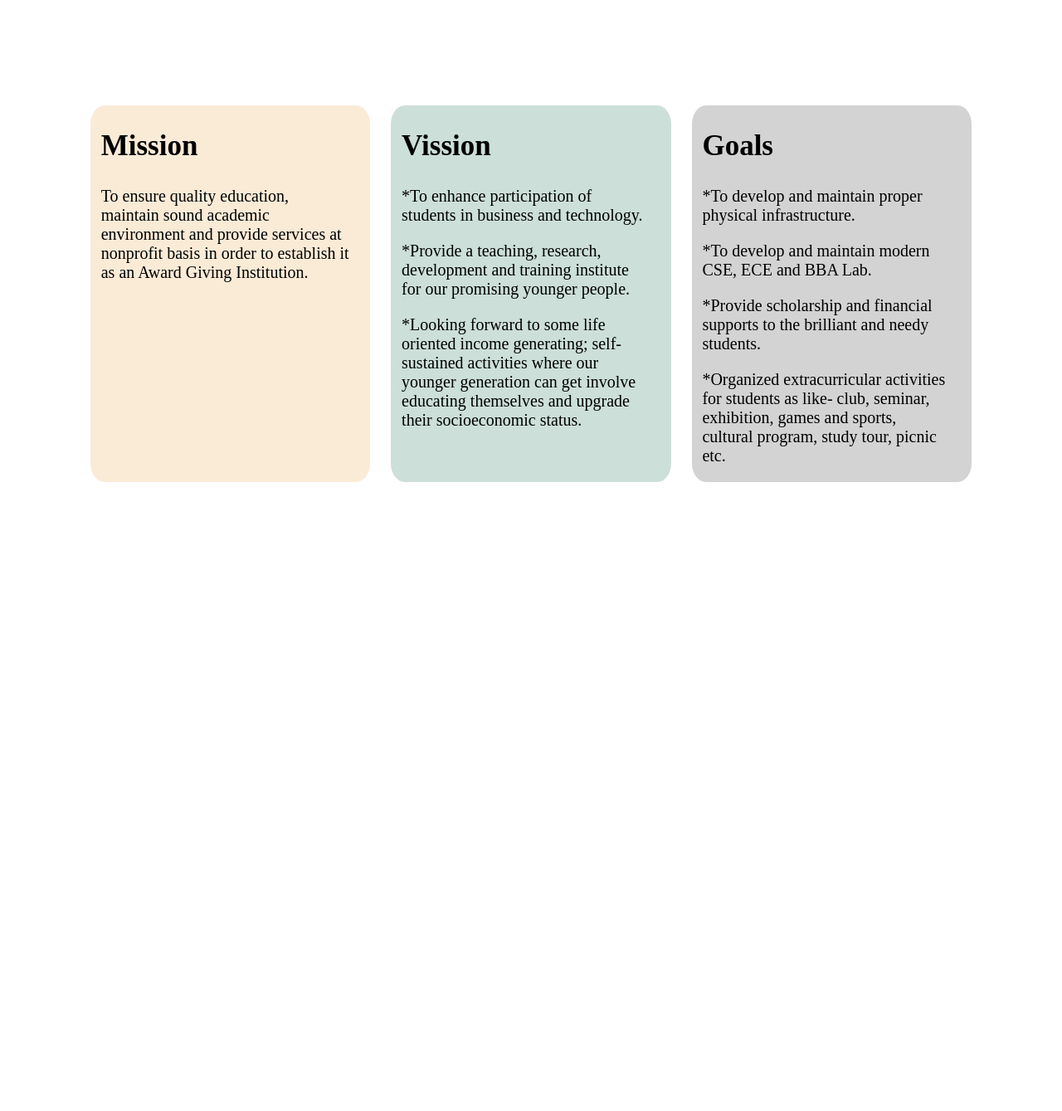
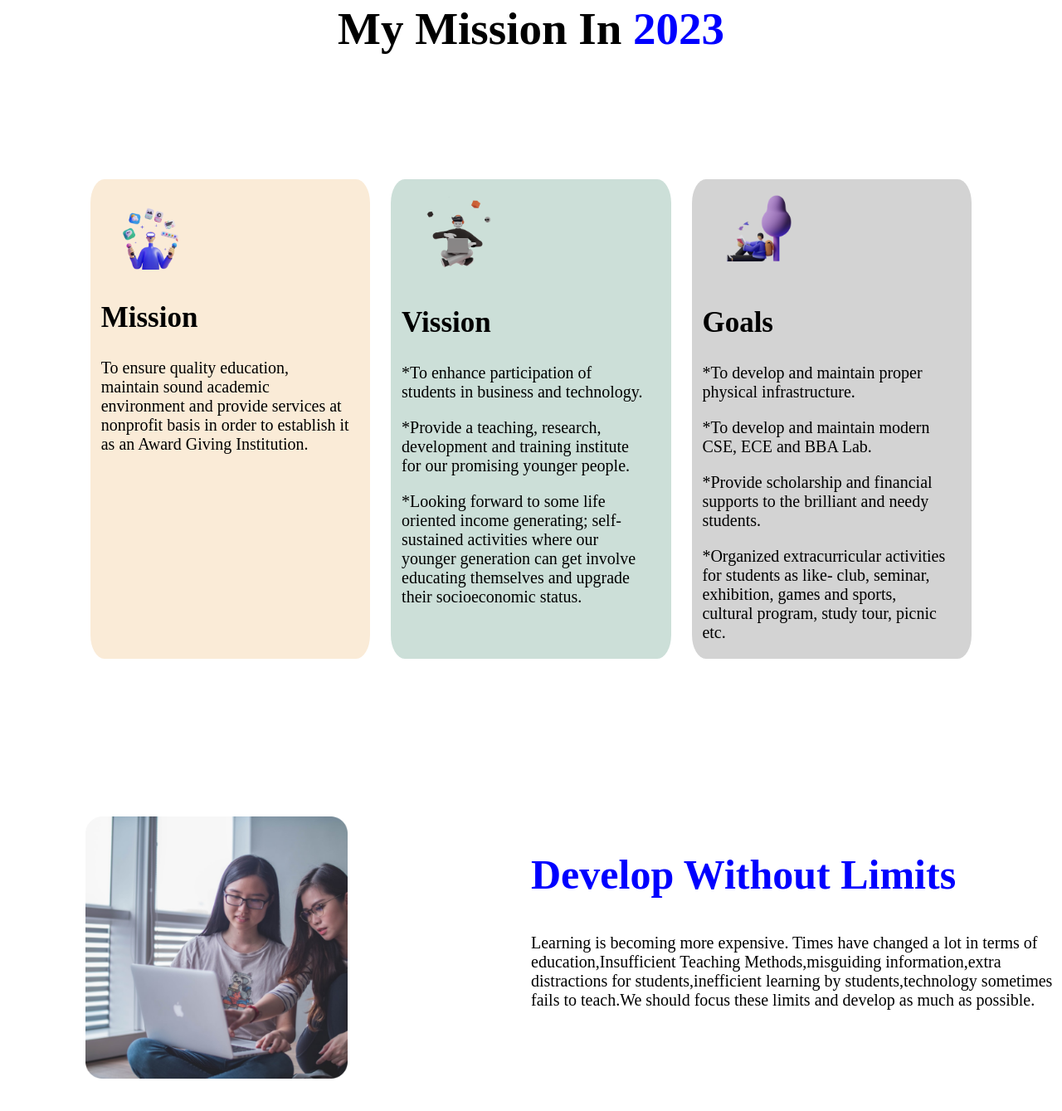
Before and after one commit to Raisa7/Mission-2023, a plain HTML site: page index.html in a window 1280 px wide. Shown: the part 835-2174 px from the top of the page at 83% size. Before the commit the page ends 1475 px from the top, so only its background shows below. Drawn offline with Linux system fonts and the light colour scheme.

Commit message:
new class added

```diff
--- a/index.html
+++ b/index.html
@@ -31,16 +31,19 @@
 <section class="mission">
     <div class="moto">
         <div class="strength">
+            <img src="illustrator-1.png" alt="">
             <h2>Mission</h2>
             <p>To ensure quality education, maintain sound academic environment and provide services at nonprofit basis in order to establish it as an Award Giving Institution.</p>
         </div>
         <div class="education">
+            <img src="illustrator-2.png" alt="">
             <h2>Vission</h2>
             <p>*To enhance participation of students in business and technology.</p>
             <p>*Provide a teaching, research, development and training institute for our promising younger people.</p>
             <p>*Looking forward to some life oriented income generating; self-sustained activities where our younger generation can get involve educating themselves and upgrade their socioeconomic status.</p>
         </div>
         <div class="maintain">
+            <img src="illustrator-3.png" alt="">
             <h2>Goals</h2>
             <p>*To develop and maintain proper physical infrastructure.</p>
             <p>*To develop and maintain modern CSE, ECE and BBA Lab.</p>
@@ -50,5 +53,14 @@
     </div>
 
 </section>
+<section class="limit">
+    <div class="code">
+        <img src="coding.png" alt="">
+    </div>
+    <div class="code">
+        <h1 class="tech">Develop Without Limits</h1>
+        <p>Learning is becoming more expensive. Times have changed a lot in terms of education,Insufficient Teaching Methods,misguiding information,extra distractions for students,inefficient learning by students,technology sometimes fails to teach.We should focus these limits and develop as much as possible.</p>
+    </div>
+</section>
 </body>
 </html>
--- a/style.css
+++ b/style.css
@@ -91,7 +91,28 @@ h2{
     font-size: 55px;
     text-align: center;
     color: black;
+    margin-top: 10%;
 }
 span{
     color: blue;
 }
+.mission img{
+    width: 35%;
+    padding-left: 5%;
+    padding-top: 5%;
+}
+.code img{
+    width: 50%;
+    margin-right: 10%;
+    margin-left: 15%;
+}
+.code{
+    width: 80%;
+}
+.limit{
+    margin-top: 15%;
+}
+.tech{
+    font-size: 50px;
+    color: blue;
+}
```
Also changed, not shown: coding.png (renamed from mission-2022-main/images/pictures/coding.png), illustrator-1.png (renamed from mission-2022-main/images/illustrators/illustrator-1.png), illustrator-2.png (renamed from mission-2022-main/images/illustrators/illustrator-2.png), illustrator-3.png (renamed from mission-2022-main/images/illustrators/illustrator-3.png).
